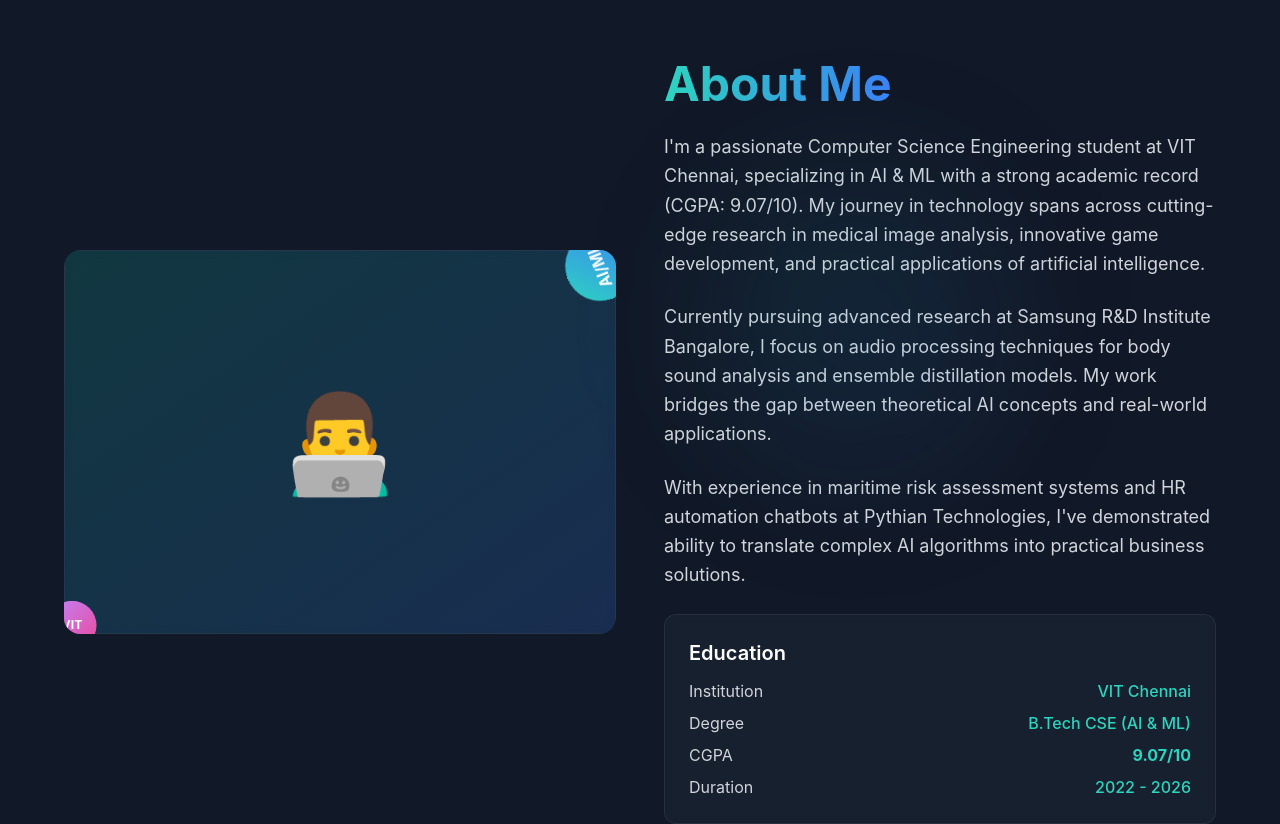
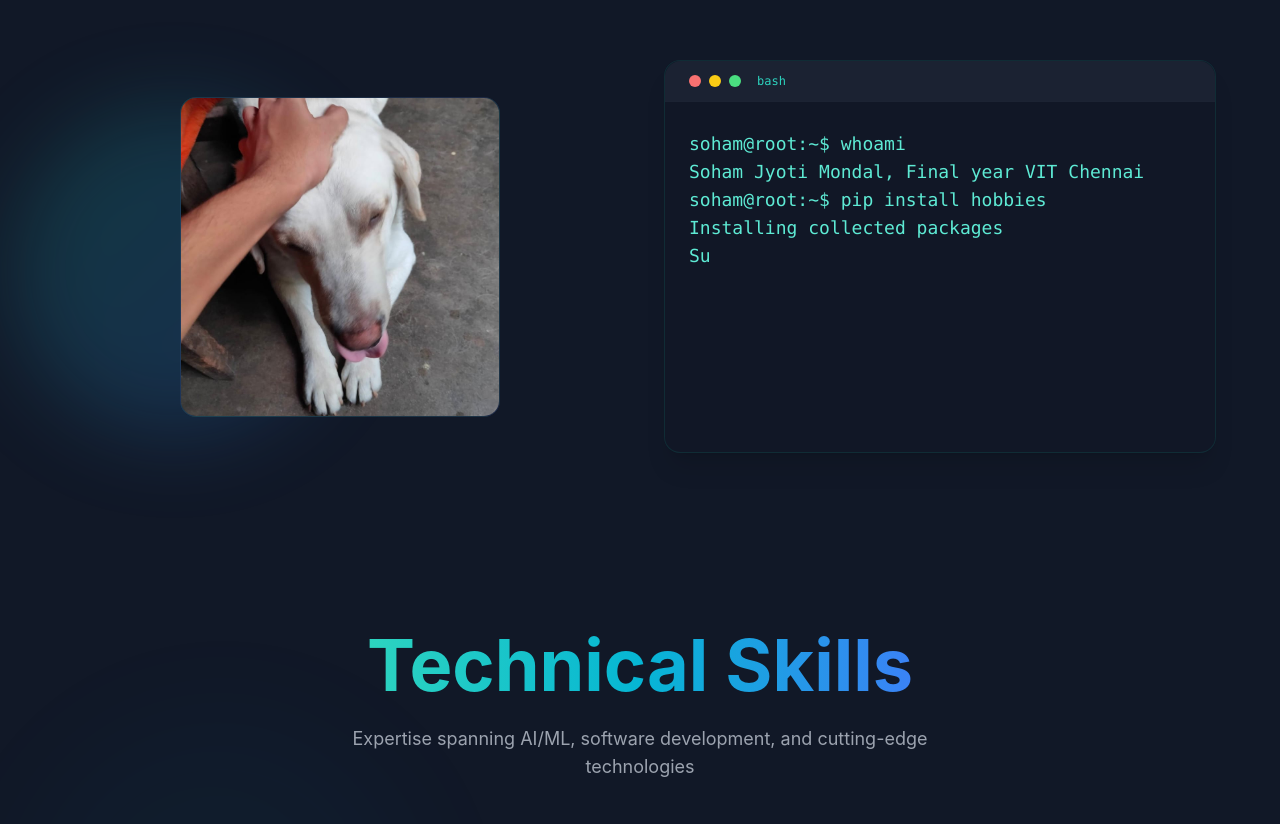
Before and after one commit to sohamjyotimondal/reactportfolio, a React (Create React App) app: page / in a window 1280 px wide. Shown: the part 820-1644 px from the top of the page. Built offline with nearby package versions, Linux system fonts and the light colour scheme.

Commit message:
changed the about lines

```diff
--- a/src/components/About.jsx
+++ b/src/components/About.jsx
@@ -1,50 +1,78 @@
-import React, { useRef } from 'react';
+import React, { useEffect, useState, useRef } from 'react';
 import { motion, useInView } from 'framer-motion';
+import MyCustomImage from '../assets/profileimage.jpg'; // adjust path as needed
 
 const About = () => {
   const ref = useRef(null);
   const isInView = useInView(ref, { once: true });
 
+  // Terminal animation state
+ const bashLines = [
+    'soham@root:~$ whoami',
+    'Soham Jyoti Mondal, Final year VIT Chennai',
+    'soham@root:~$ pip install hobbies',
+    'Installing collected packages',
+    'Successfully installed 3 packages',
+    'Coding for the love of it',
+    'Reading books and poetry',
+    'Gambling (not really :)'
+  ];
+
+
+  const [terminalText, setTerminalText] = useState([]);
+  const [currentLine, setCurrentLine] = useState(0);
+  const [charIndex, setCharIndex] = useState(0);
+
+  useEffect(() => {
+    if (!isInView) return;
+    if (currentLine < bashLines.length) {
+      if (charIndex <= bashLines[currentLine].length) {
+        // Type out the next character after a delay
+        const timer = setTimeout(() => {
+          setTerminalText((prev) => {
+            let newLines = [...prev];
+            newLines[currentLine] = bashLines[currentLine].slice(0, charIndex);
+            return newLines;
+          });
+          setCharIndex((c) => c + 1);
+        }, currentLine === 0 ? 40 : 23); // longer bash line, then normal typing
+        return () => clearTimeout(timer);
+      } else {
+        // Line complete, wait then move to next line
+        setTimeout(() => {
+          setTerminalText((prev) => [...prev, ""]);
+          setCurrentLine((l) => l + 1);
+          setCharIndex(0);
+        }, 380);
+      }
+    }
+  }, [currentLine, charIndex, isInView]);
+
+  // Cursor animation
+  const [blink, setBlink] = useState(true);
+  useEffect(() => {
+    const cursorTimer = setInterval(() => setBlink((b) => !b), 540);
+    return () => clearInterval(cursorTimer);
+  }, []);
+
+  // Animation variants
   const containerVariants = {
     hidden: {},
-    visible: {
-      transition: {
-        staggerChildren: 0.2
-      }
-    }
+    visible: { transition: { staggerChildren: 0.18 } }
   };
-
   const itemVariants = {
-    hidden: {
-      opacity: 0,
-      y: 50
-    },
-    visible: {
-      opacity: 1,
-      y: 0,
-      transition: {
-        duration: 0.6,
-        ease: "easeOut"
-      }
-    }
+    hidden: { opacity: 0, y: 50 },
+    visible: { opacity: 1, y: 0, transition: { duration: 0.5 } }
   };
 
   return (
     <section id="about" className="py-20 px-4 relative" ref={ref}>
-      {/* Background Elements */}
-      <div className="absolute inset-0 overflow-hidden">
+      {/* Floating background elements */}
+      <div className="absolute inset-0 overflow-hidden pointer-events-none">
         <motion.div
-          className="absolute top-1/4 right-1/4 w-64 h-64 bg-gradient-to-br from-teal-500/10 to-blue-500/10 rounded-full blur-3xl"
-          animate={{
-            scale: [1, 1.2, 1],
-            x: [0, 30, 0],
-            y: [0, -20, 0],
-          }}
-          transition={{
-            duration: 15,
-            repeat: Infinity,
-            ease: "easeInOut"
-          }}
+          className="absolute top-1/4 left-1/5 w-80 h-80 bg-gradient-to-br from-teal-500/20 to-blue-500/20 rounded-full blur-2xl"
+          animate={{ scale: [1, 1.07, 1], x: [0, 32, 0], y: [0, -18, 0] }}
+          transition={{ duration: 21, repeat: Infinity, ease: "easeInOut" }}
         />
       </div>
 
@@ -55,114 +83,62 @@
           animate={isInView ? "visible" : "hidden"}
           className="grid lg:grid-cols-2 gap-12 items-center"
         >
-          {/* Left side - Photo placeholder */}
-          <motion.div
-            variants={itemVariants}
-            className="relative"
-          >
-            <div className="relative w-full h-96 rounded-2xl overflow-hidden">
-              {/* Placeholder for photo */}
-              <div className="w-full h-full bg-gradient-to-br from-teal-500/20 to-blue-500/20 backdrop-blur-sm border border-gray-700/50 flex items-center justify-center">
-                <div className="text-8xl">
-                  👨‍💻
-                </div>
+          {/* Left side - Avatar */}
+          <motion.div variants={itemVariants} className="flex flex-col items-center relative">
+            <div className="relative w-80 h-80 rounded-2xl overflow-hidden bg-gradient-to-br from-teal-600/25 to-blue-700/15 backdrop-blur-lg border border-gray-700/30 flex items-center justify-center">
+              <div className="text-8xl">
+                <img
+                    src={MyCustomImage}
+                    alt="Soham Jyoti Mondal"
+                    className="w-100 h-100 object-cover rounded-2xl shadow-lg"
+                  />
+
               </div>
 
-              {/* Floating elements */}
-              <motion.div
-                className="absolute -top-4 -right-4 w-16 h-16 bg-gradient-to-br from-teal-400 to-blue-500 rounded-full flex items-center justify-center text-white font-bold text-sm"
-                animate={{
-                  rotate: [0, 360],
-                  scale: [1, 1.1, 1]
-                }}
-                transition={{
-                  duration: 8,
-                  repeat: Infinity,
-                  ease: "easeInOut"
-                }}
-              >
-                AI/ML
-              </motion.div>
-
-              <motion.div
-                className="absolute -bottom-4 -left-4 w-12 h-12 bg-gradient-to-br from-purple-400 to-pink-500 rounded-full flex items-center justify-center text-white font-bold text-xs"
-                animate={{
-                  y: [-5, 5, -5],
-                  scale: [1, 1.05, 1]
-                }}
-                transition={{
-                  duration: 4,
-                  repeat: Infinity,
-                  ease: "easeInOut"
-                }}
-              >
-                VIT
-              </motion.div>
             </div>
           </motion.div>
 
-          {/* Right side - Content */}
-          <motion.div variants={itemVariants} className="space-y-6">
-            <h2 className="text-4xl md:text-5xl font-bold">
-              <span className="text-transparent bg-clip-text bg-gradient-to-r from-teal-400 to-blue-500">
-                About Me
-              </span>
-            </h2>
-
-            <p className="text-lg text-gray-300 leading-relaxed">
-              I'm a passionate Computer Science Engineering student at VIT Chennai,
-              specializing in AI & ML with a strong academic record (CGPA: 9.07/10).
-              My journey in technology spans across cutting-edge research in medical
-              image analysis, innovative game development, and practical applications
-              of artificial intelligence.
-            </p>
-
-            <p className="text-lg text-gray-300 leading-relaxed">
-              Currently pursuing advanced research at Samsung R&D Institute Bangalore,
-              I focus on audio processing techniques for body sound analysis and
-              ensemble distillation models. My work bridges the gap between
-              theoretical AI concepts and real-world applications.
-            </p>
-
-            <p className="text-lg text-gray-300 leading-relaxed">
-              With experience in maritime risk assessment systems and HR automation
-              chatbots at Pythian Technologies, I've demonstrated ability to translate
-              complex AI algorithms into practical business solutions.
-            </p>
-
-            {/* Education Info */}
+          {/* Right side - Animated Terminal */}
+          <motion.div variants={itemVariants} className="flex items-center justify-center w-full">
             <motion.div
-              className="bg-gray-800/50 backdrop-blur-sm border border-gray-700/50 rounded-xl p-6"
-              whileHover={{
-                boxShadow: "0 20px 40px rgba(20, 184, 166, 0.1)",
-                borderColor: "rgba(20, 184, 166, 0.3)"
+              initial={{ opacity: 0, scale: 0.95, y: 40 }}
+              animate={isInView ? { opacity: 1, scale: 1, y: 0 } : {}}
+              transition={{ duration: 0.9, ease: "easeOut" }}
+              className="relative w-full max-w-xl rounded-2xl shadow-xl border border-teal-800/30 backdrop-blur-lg"
+              style={{
+                background: "rgba(18,24,39,0.87)",
               }}
             >
-              <h3 className="text-xl font-semibold text-white mb-3">Education</h3>
-              <div className="space-y-2">
-                <div className="flex justify-between items-center">
-                  <span className="text-gray-300">Institution</span>
-                  <span className="text-teal-400 font-medium">VIT Chennai</span>
-                </div>
-                <div className="flex justify-between items-center">
-                  <span className="text-gray-300">Degree</span>
-                  <span className="text-teal-400 font-medium">B.Tech CSE (AI & ML)</span>
-                </div>
-                <div className="flex justify-between items-center">
-                  <span className="text-gray-300">CGPA</span>
-                  <span className="text-teal-400 font-bold">9.07/10</span>
-                </div>
-                <div className="flex justify-between items-center">
-                  <span className="text-gray-300">Duration</span>
-                  <span className="text-teal-400 font-medium">2022 - 2026</span>
-                </div>
+              {/* Terminal header */}
+              <div className="flex items-center px-6 py-3 rounded-t-2xl bg-gray-700/30 border-b border-gray-800/30">
+                <span className="w-3 h-3 rounded-full bg-red-400 mr-2"></span>
+                <span className="w-3 h-3 rounded-full bg-yellow-400 mr-2"></span>
+                <span className="w-3 h-3 rounded-full bg-green-400"></span>
+                <span className="ml-4 text-xs text-teal-400 font-mono">bash</span>
+              </div>
+              {/* Animated terminal content */}
+              <div className="px-6 py-7 font-mono text-lg text-teal-300 min-h-[350px]">
+                {terminalText.map((line, i) => (
+                  <div key={i} className="whitespace-pre">
+                    {line}
+                    {i === currentLine && blink && <span className="inline-block w-2 h-6 bg-teal-400 animate-blink ml-1 rounded-sm" />}
+                  </div>
+                ))}
               </div>
             </motion.div>
-
-
           </motion.div>
         </motion.div>
       </div>
+      {/* Custom cursor blink animation */}
+      <style>{`
+        .animate-blink {
+          animation: blink-cursor 0.9s steps(2, start) infinite;
+        }
+        @keyframes blink-cursor {
+          0%, 100% { opacity: 0; }
+          50% { opacity: 1; }
+        }
+      `}</style>
     </section>
   );
 };
```
Also changed, not shown: src/assets/profileimage.jpg (added).
